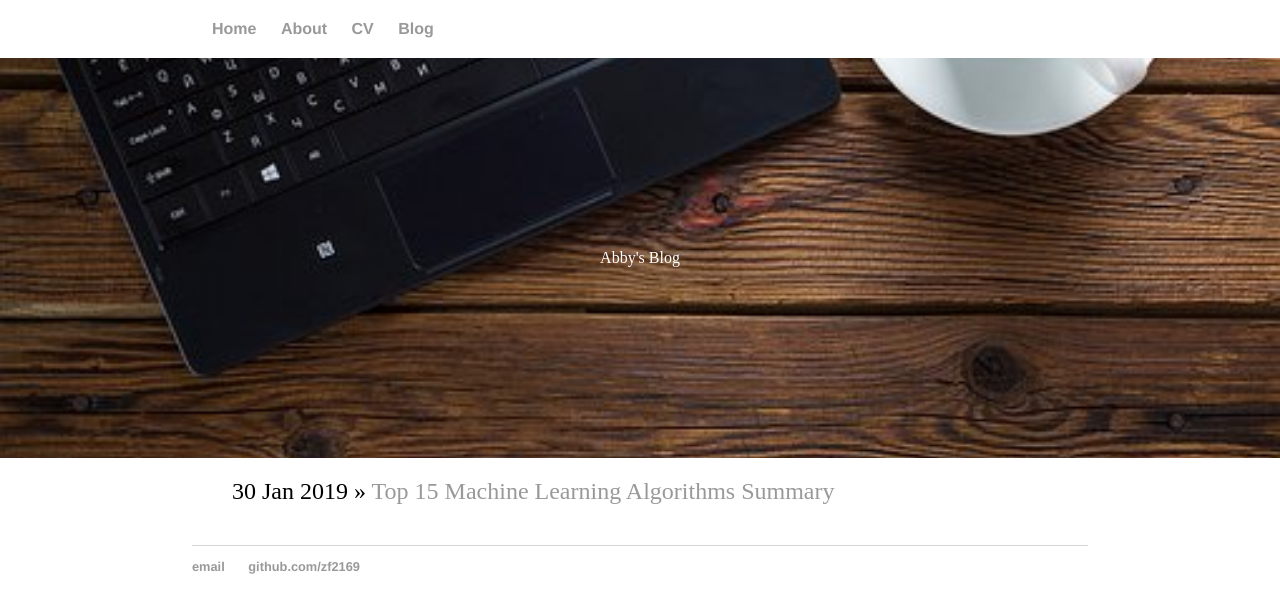
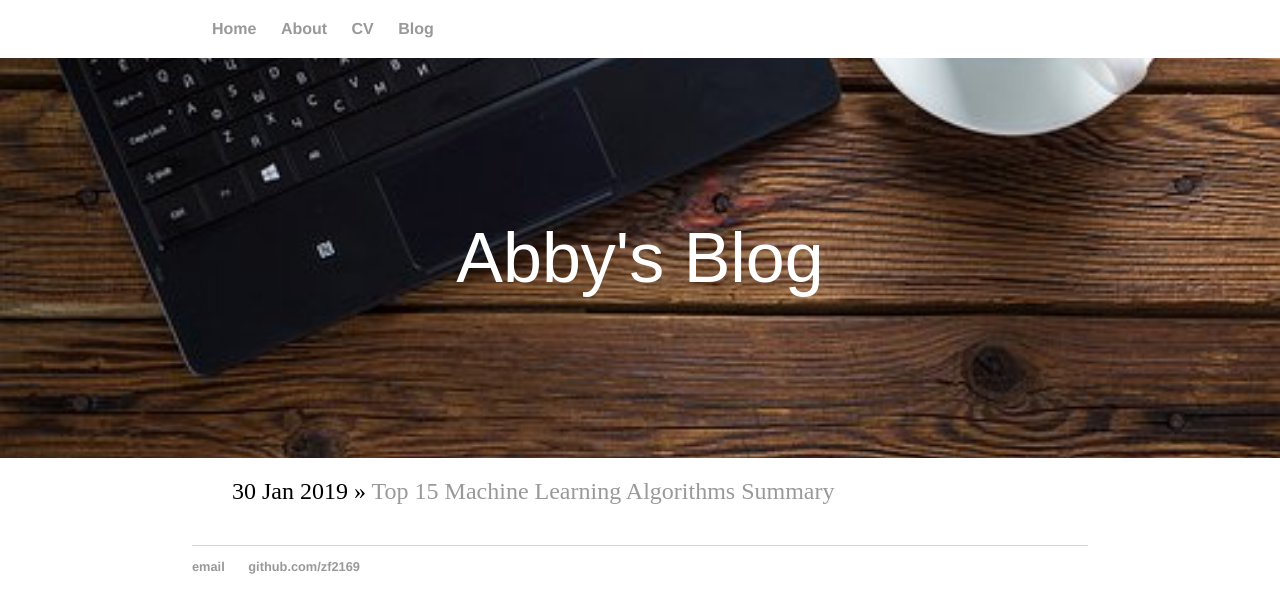
Before and after one commit to zf2169/zf2169.github.io, a Jekyll site: the page built from blog/index.html, in a window 1280 px wide. Shown: the top 613 px of the page. Built offline with Jekyll 4.4.1, drawn with Linux system fonts in a browser that asks for light colours.

Commit message:
Update index.html

```diff
--- a/blog/index.html
+++ b/blog/index.html
@@ -5,7 +5,7 @@ title: Abby's Blog
 <background>
 	<div class="blog-image">
 		<div class="blog-text">
-			<h1_large>{{ page.title }}</h1_large>
+			<h1-large>{{ page.title }}</h1-large>
 		</div>
 	</div>
 </background>
```
